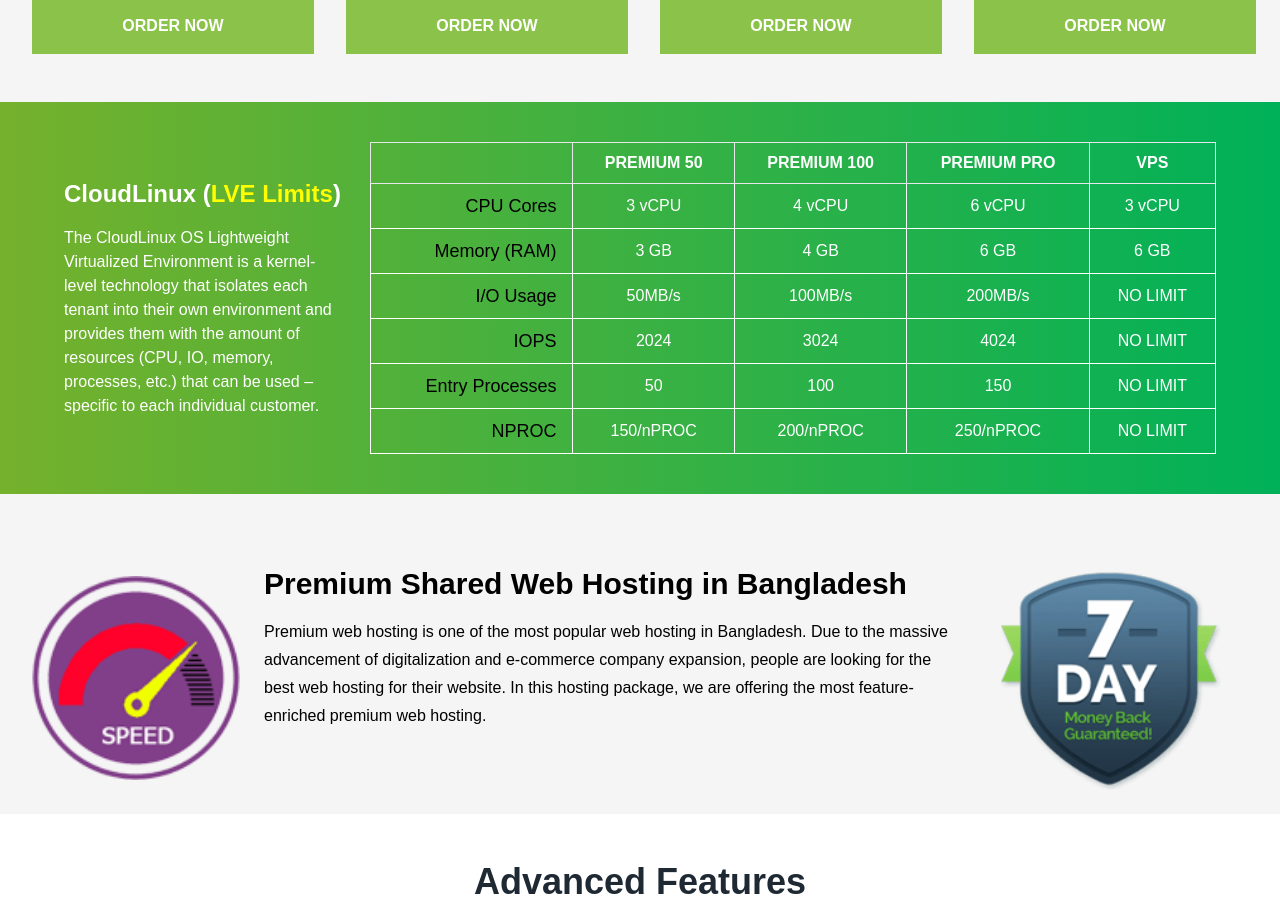
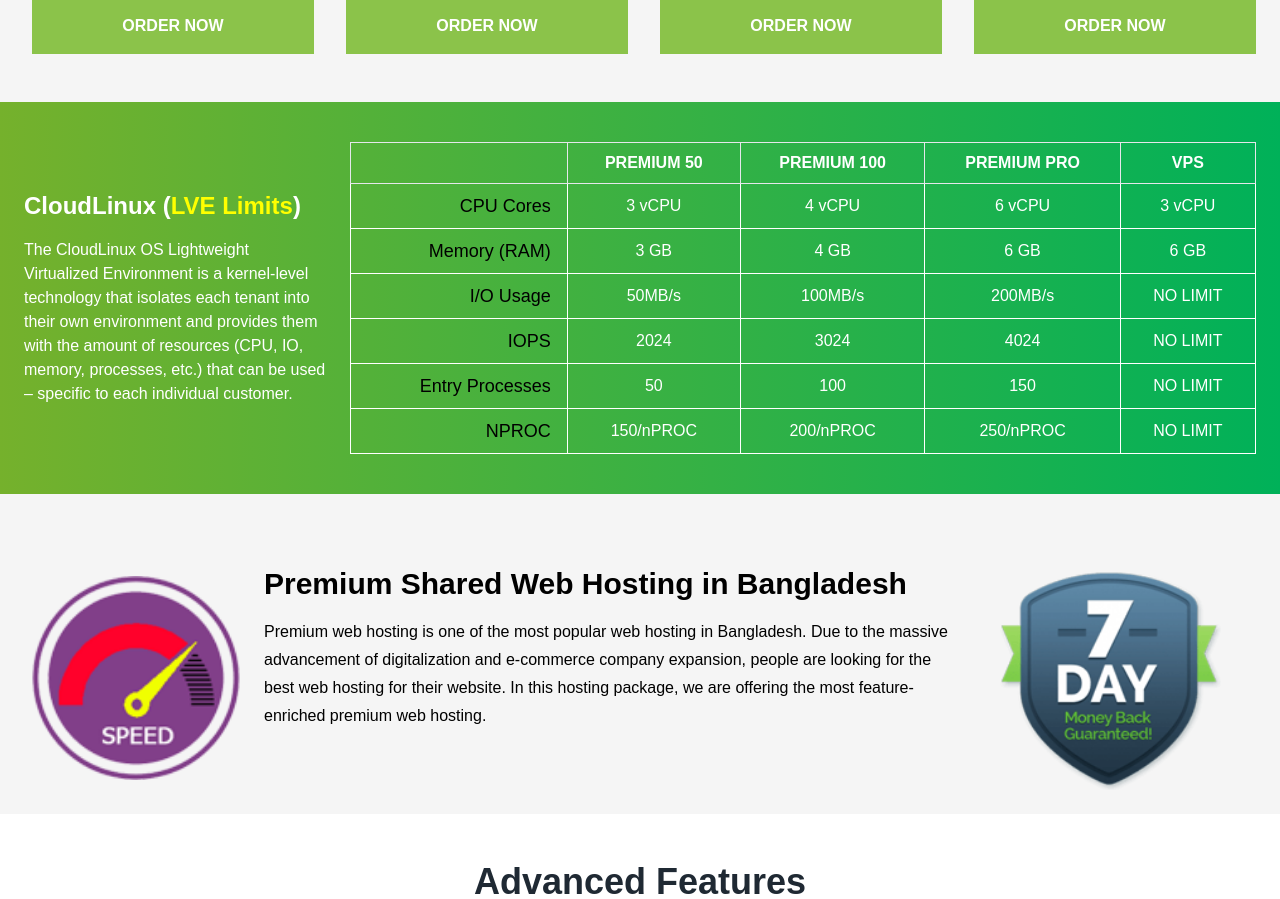
Before and after one commit to Adityo-dev/alpha.net.bd, a Next.js app: page /premium-hosting in a window 1280 px wide. Shown: the part 1202-2101 px from the top of the page. Built offline with nearby package versions, Linux system fonts and the light colour scheme.

Commit message:
respnsive navbar add

```diff
--- a/src/components/premiumHosting/cloudLinuxTable/CloudLinuxTable.js
+++ b/src/components/premiumHosting/cloudLinuxTable/CloudLinuxTable.js
@@ -1,8 +1,8 @@
 function CloudLinuxTable() {
   return (
-    <section className="p-10 bg-gradient-to-r from-[#75b12c] to-[#00b159] text-white">
-      <div className="container mx-auto px-3 lg:px-6 flex items-center gap-6">
-        <div className="w-1/4">
+    <section className="py-10 bg-gradient-to-r from-[#75b12c] to-[#00b159] text-white">
+      <div className="container mx-auto px-3 lg:px-6 flex flex-col lg:flex-row items-center gap-6">
+        <div className="w-full lg:w-1/4">
           <h1 className="text-2xl font-semibold mb-4">
             CloudLinux (<span className="text-[#ffff00]">LVE Limits</span>)
           </h1>
@@ -14,15 +14,15 @@ function CloudLinuxTable() {
             individual customer.
           </p>
         </div>
-        <div className="overflow-x-auto w-3/4">
-          <table className="table-auto w-full border-collapse border">
+        <div className="overflow-x-auto  w-full lg:w-3/4">
+          <table className="table-auto w-full border-collapse border overflow-x-auto">
             <thead>
               <tr className="">
                 <th className="border px-4 py-2 text-left"></th>
-                <th className="border px-4 py-2">PREMIUM 50</th>
-                <th className="border px-4 py-2">PREMIUM 100</th>
-                <th className="border px-4 py-2">PREMIUM PRO</th>
-                <th className="border px-4 py-2">VPS</th>
+                <th className="border px-4 py-2 text-nowrap">PREMIUM 50</th>
+                <th className="border px-4 py-2 text-nowrap">PREMIUM 100</th>
+                <th className="border px-4 py-2 text-nowrap">PREMIUM PRO</th>
+                <th className="border px-4 py-2 text-nowrap">VPS</th>
               </tr>
             </thead>
             <tbody>
```
